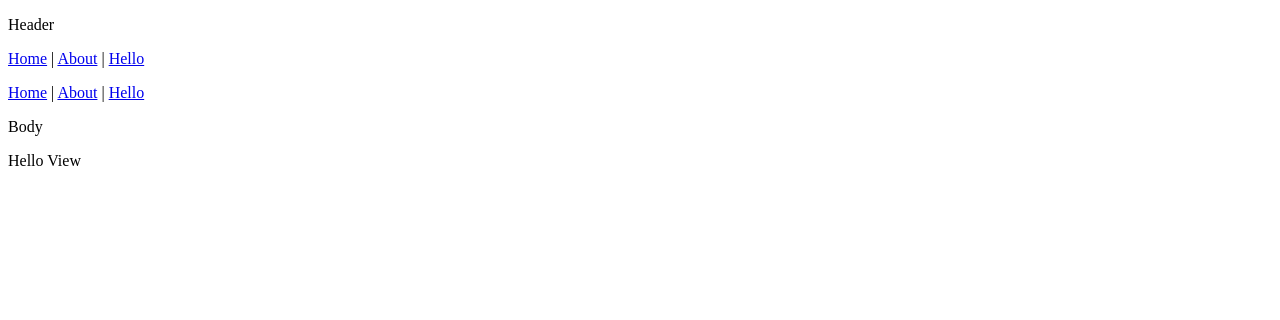
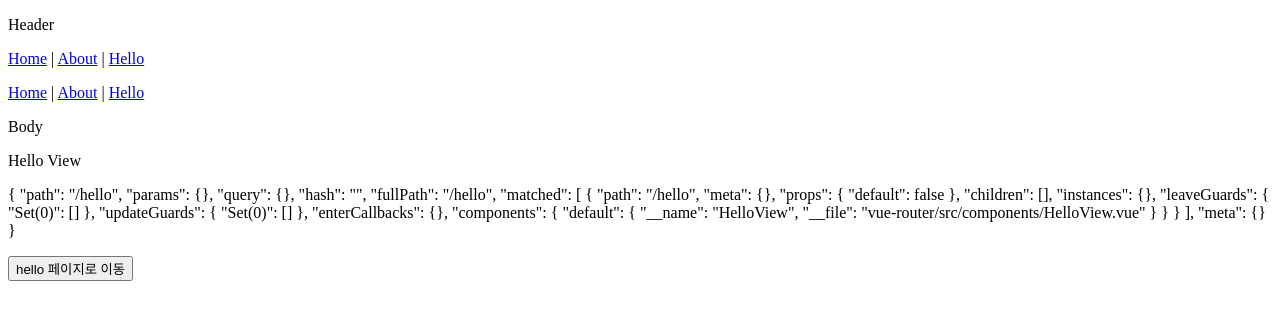
Before and after one commit to YooHyeok/vue-basic-todo-app, a Vue app in the folder vue-router/: page /hello in a window 1280 px wide. Shown: the top 320 px of the page. Built offline with nearby package versions, Linux system fonts and the light colour scheme.

Commit message:
feat: `vue-router` - route, router 내장객체 script접근 useRoute, useRouter 예제코드

```diff
--- a/vue-router/src/components/HelloView.vue
+++ b/vue-router/src/components/HelloView.vue
@@ -1,3 +1,18 @@
 <template>
   <p>Hello View</p>
+  <p>{{ route }}</p>
+  <button @click="router.push('about')">hello 페이지로 이동</button>
 </template>
+<!--
+[route] 내장객체
+스크립트에서 접근: useRoute
+
+[router] 내장객체
+스크립트에서 접근: useRouter
+ -->
+<script setup>
+import { useRoute, useRouter } from 'vue-router';
+
+const route = useRoute();
+const router = useRouter();
+</script>
```
